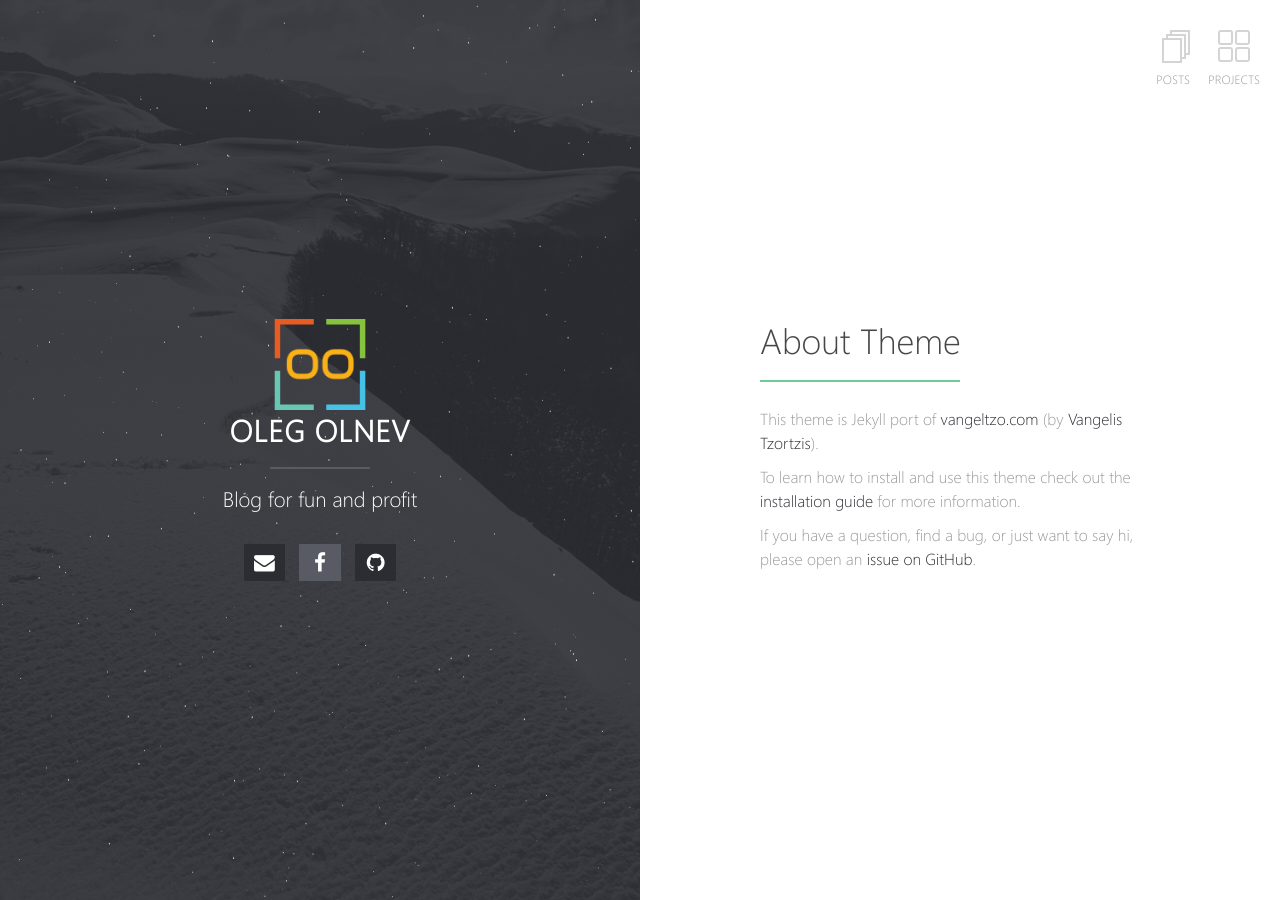
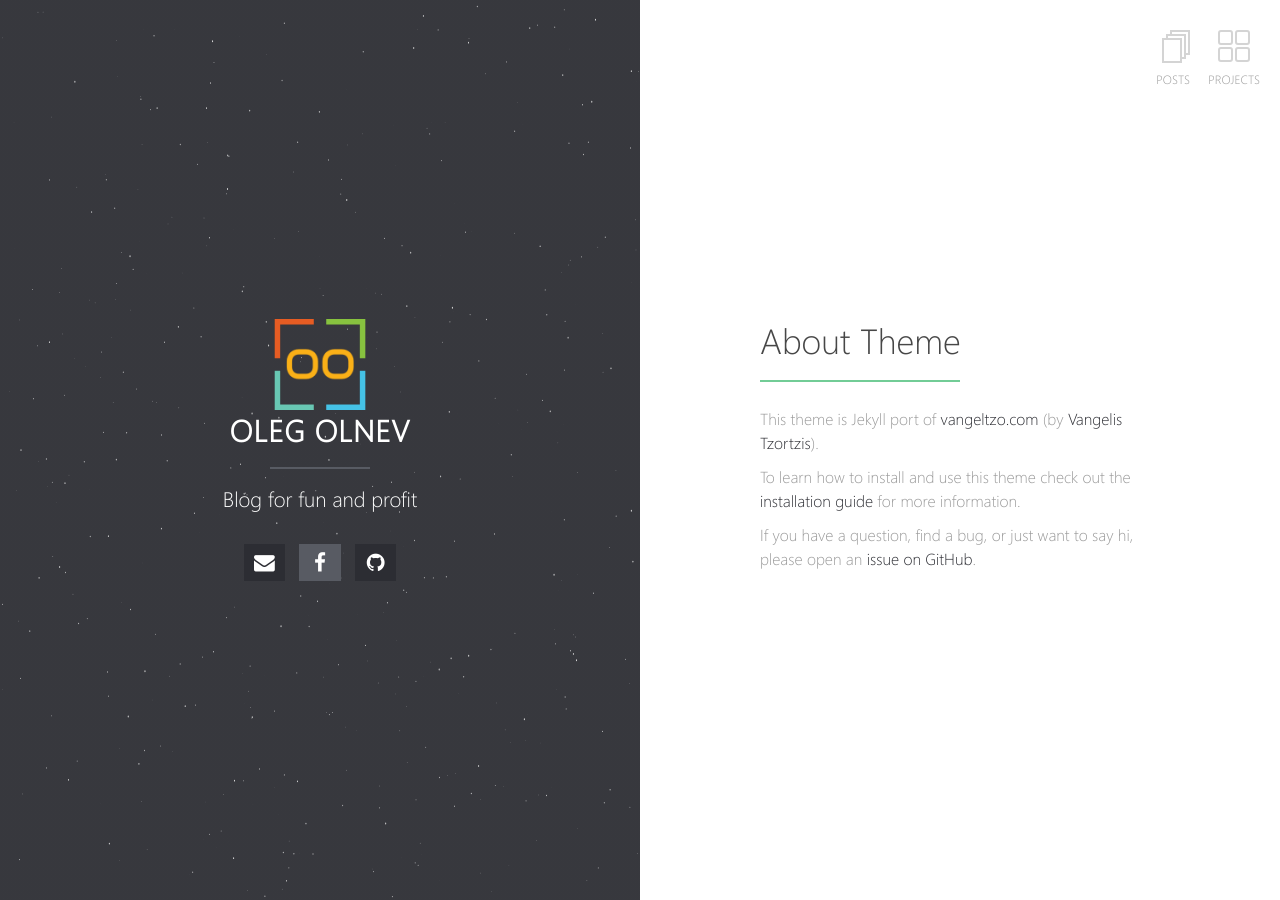
Before and after one commit to Oleguero/oleguero.github.io, a Jekyll site: the page built from index.md, in a window 1280 px wide. Built offline with Jekyll 4.4.1, drawn with Linux system fonts in a browser that asks for light colours; our own code applies the rules of GitHub Pages for plain Markdown files.

Commit message:
aggiunta immagine home

```diff
--- a/_config.yml
+++ b/_config.yml
@@ -7,7 +7,7 @@ locale: en_US
 
 # Left Block Images
 background:
-  homepage: images/home.png                           # this image will be shown on homepage's left block
+  homepage: images/matrix-code.jpg                        # this image will be shown on homepage's left block
   post-list: images/unsplash-image-10.jpg             # this image will be shown on post list page
   default-post: images/unsplash-gallery-image-3.jpg   # this image will be shown when post's front matter doesn't specify any image
 
```
Also changed, not shown: 1 other file.
